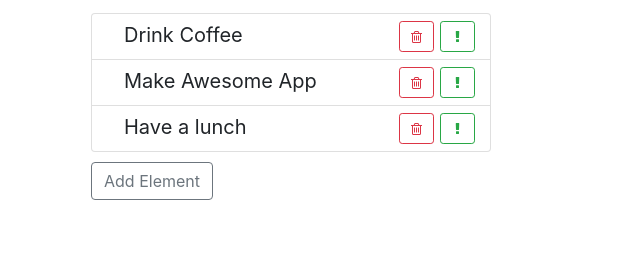
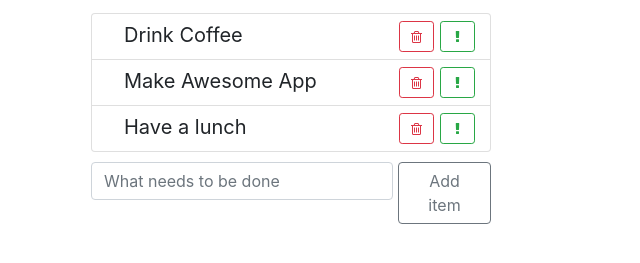
Before and after one commit to Voloshin-Sergei/ToDo, a React app: page / in a window 1280 px wide. Shown: the part 145-408 px from the top of the page, without its empty margins (349-989 px from the left). Built offline with nearby package versions, Linux system fonts and the light colour scheme.

Commit message:
feat: added new items

```diff
--- a/src/components/item-add-form/item-add-form.css
+++ b/src/components/item-add-form/item-add-form.css
@@ -1,3 +1,11 @@
+.form-control {
+  width: 76%;
+}
+
 .item-add-form {
   margin-top: 10px;
 }
+
+.item-add-form input {
+  margin-right: 5px;
+}
--- a/src/components/item-add-form/item-add-form.js
+++ b/src/components/item-add-form/item-add-form.js
@@ -3,15 +3,32 @@ import React, { Component } from 'react';
 import './item-add-form.css';
 
 export default class ItemAddForm extends Component {
+  state = {
+    label: '',
+  };
+
+  onLabelChange = (e) => {
+    this.setState({ label: e.target.value });
+  };
+
+  onSubmit = (e) => {
+    e.preventDefault();
+    this.props.onItemAdded(this.state.label);
+    this.setState({ label: '' });
+  };
+
   render() {
     return (
-      <div className="item-add-form">
-        <button
-          className="btn btn-outline-secondary"
-          onClick={() => this.props.onItemAdded('Hello World')}>
-          Add Element
-        </button>
-      </div>
+      <form className="item-add-form d-flex" onSubmit={this.onSubmit}>
+        <input
+          type="text"
+          className="form-control"
+          onChange={this.onLabelChange}
+          placeholder="What needs to be done"
+          value={this.state.label}
+        />
+        <button className="btn btn-outline-secondary">Add item</button>
+      </form>
     );
   }
 }
```
